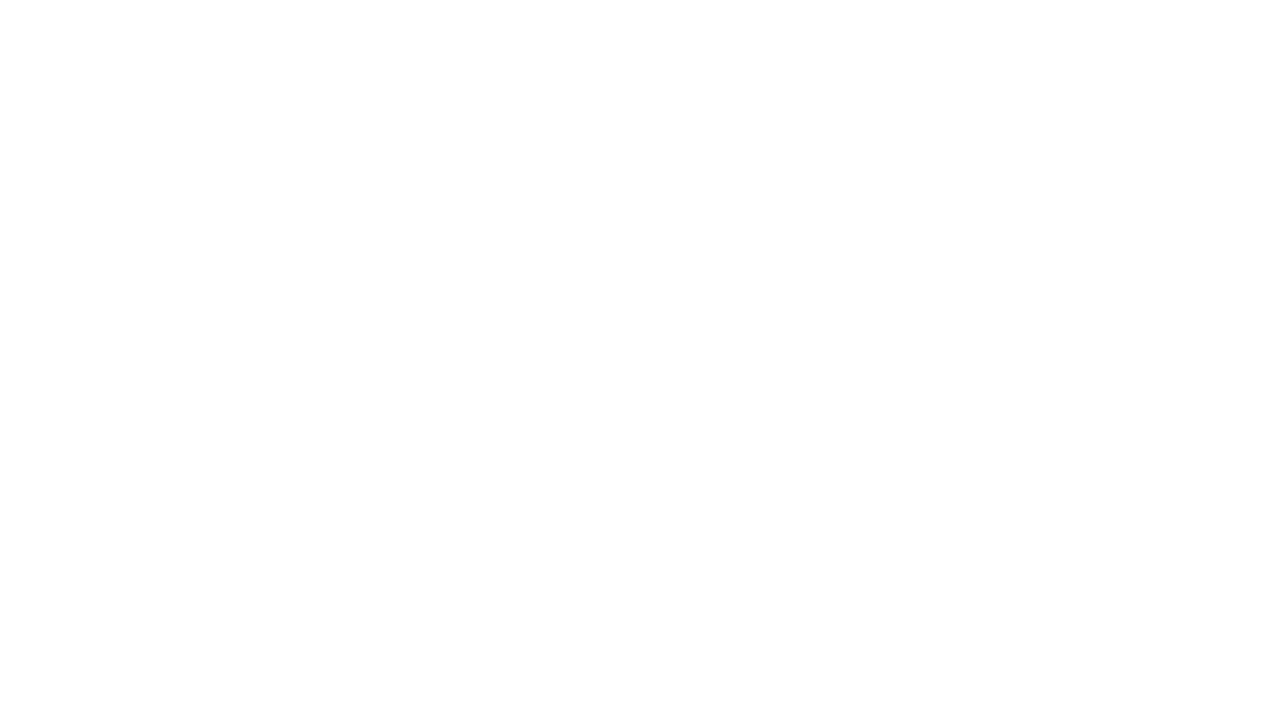
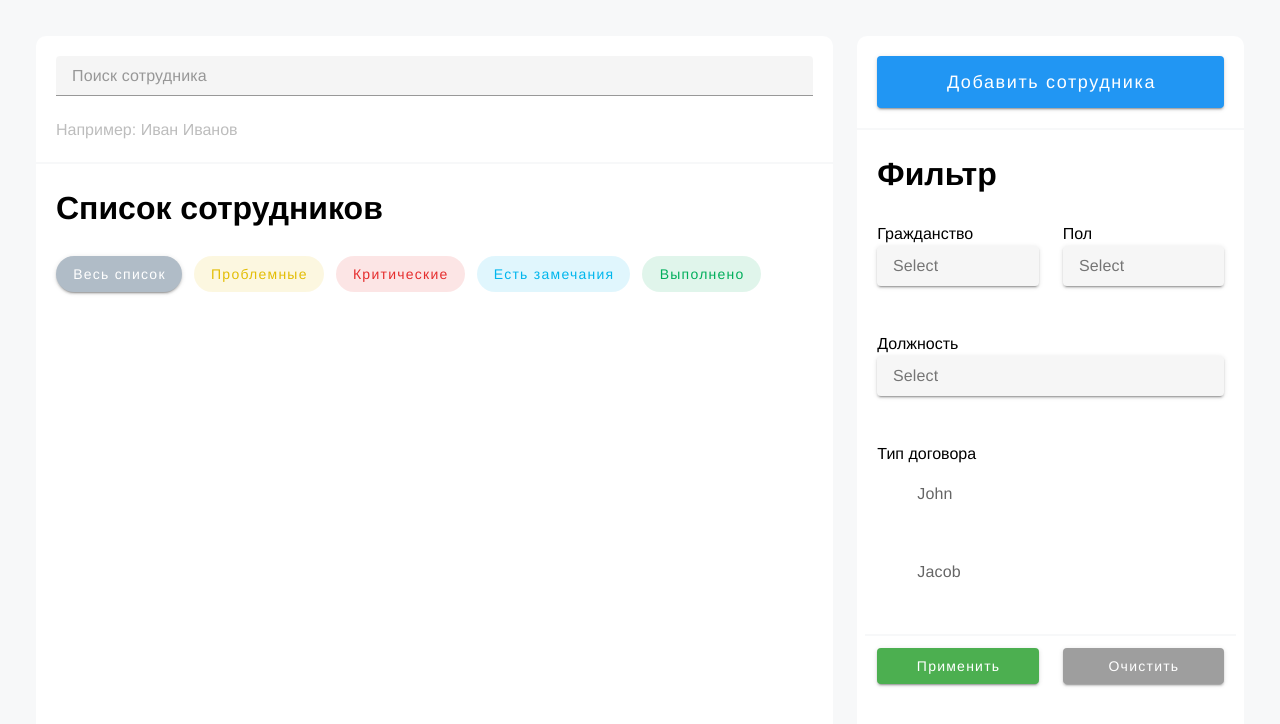
Before and after one commit to georgekun/lardfrontend, a Vue app: page / in a window 1280 px wide. Shown: the top 724 px of the page. Built offline with nearby package versions, Linux system fonts and the light colour scheme.

Commit message:
добавлен main компонент + настроена сетка

```diff
--- a/src/pages/HomeView.vue
+++ b/src/pages/HomeView.vue
@@ -1,13 +1,29 @@
 <script setup>
+import DrawerRight from "@/components/DrawerRight.vue";
+import MainContent from "@/components/MainContent.vue";
 
 </script>
 
 <template>
   <div class="home">
+    <v-container fluid>
+      <v-row justify="center">
+        <v-col cols="8">
+          <MainContent></MainContent>
+        </v-col>
+        <v-col cols="4">
+          <drawer-right></drawer-right>
+        </v-col>
+      </v-row>
+    </v-container>
 
   </div>
 </template>
 
 <style scoped>
-
+  .home{
+    padding:20px 20px;
+    background-color: #F7F8F9;
+    min-height:100vh;
+  }
 </style>
```
